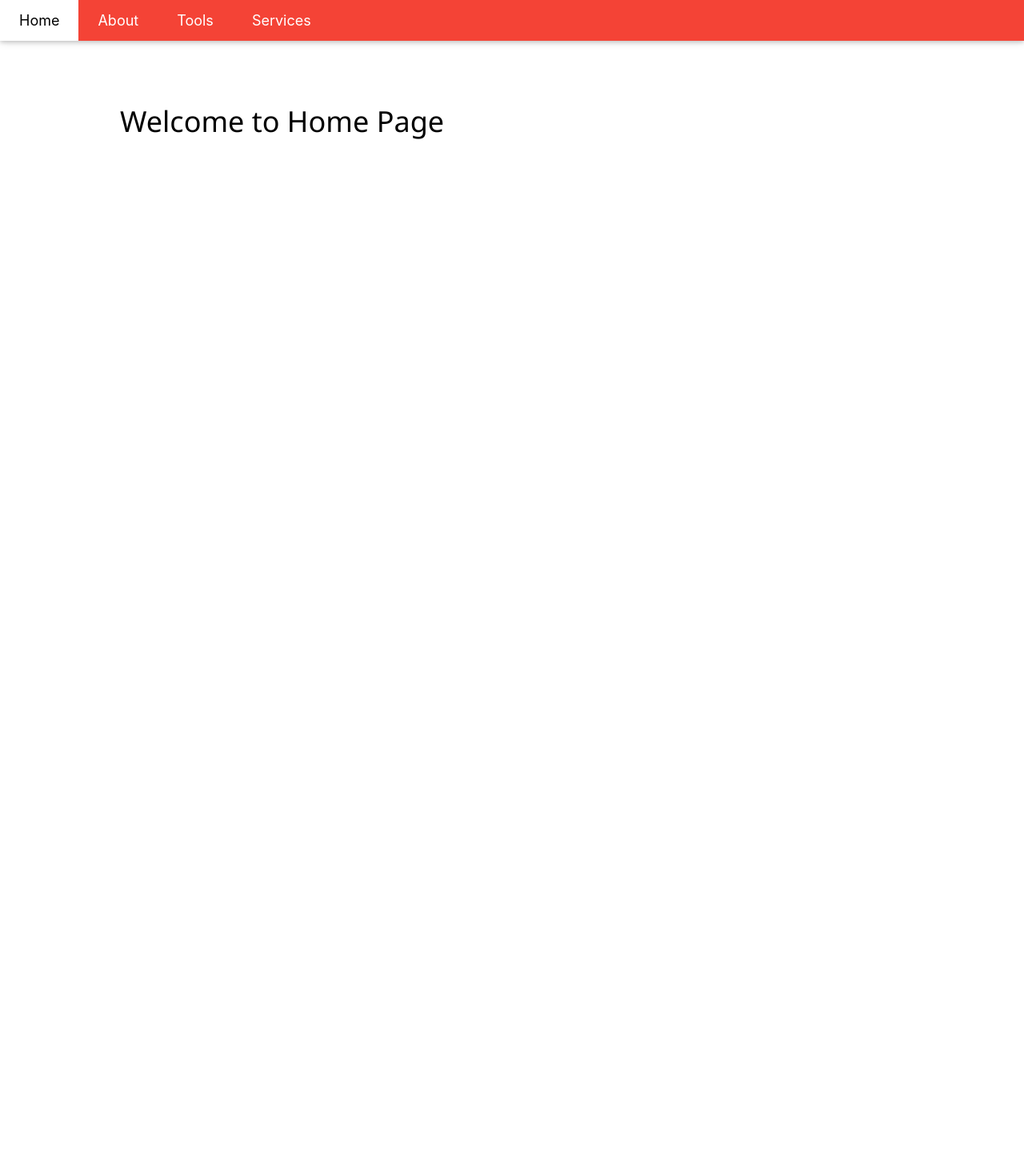
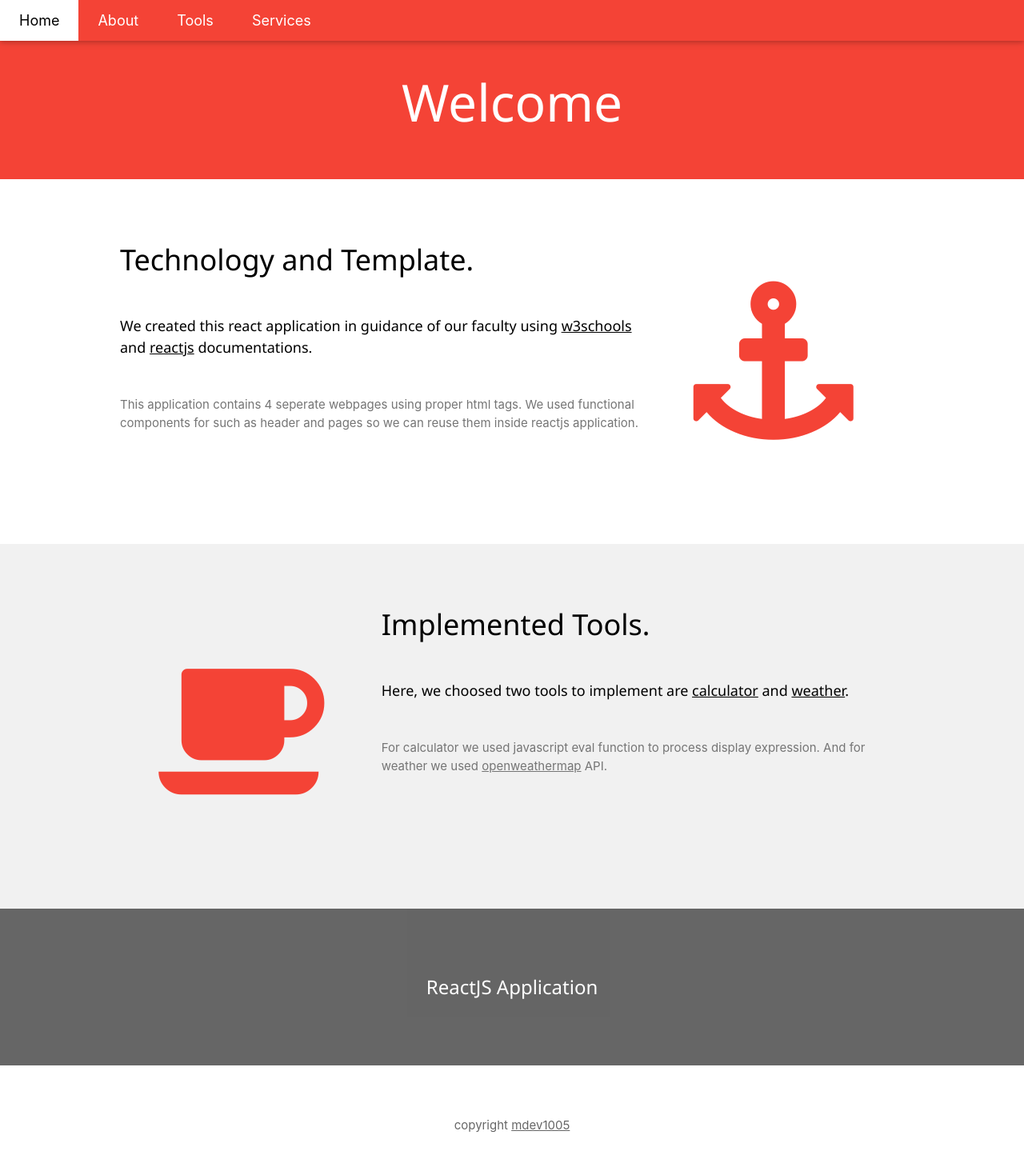
Before and after one commit to mysbtemp1/mdev1005, a React (Create React App) app: page /home in a window 1280 px wide. Shown: the top 1454 px of the page at 80% size. Before the commit the page ends 800 px from the top, so only its background shows below. Built offline with nearby package versions, Linux system fonts and the light colour scheme.

Commit message:
theme layouts

```diff
--- a/src/App.css
+++ b/src/App.css
@@ -1,3 +1,4 @@
+/* Header */
 ul.custom-nav
 {
   list-style-type: none;
@@ -5,13 +6,11 @@ ul.custom-nav
   padding: 0;
   width: 100%;
 }
-
 .custom-nav li
 {
   display: inline;
   float: left;
 }
-
 .custom-nav li a
 {
   text-decoration: none;
@@ -19,78 +18,92 @@ ul.custom-nav
   color: #666;
   padding: 20px 25px;
 }
-
 .custom-nav li a:hover:not(.active)
 {
   background-color: #ddd;
 }
-
 .custom-nav li a.active
 {
   color: white;
   background-color: #04AA6D;
 }
+/* Home */
+.fa-anchor,
+.fa-coffee
+{
+  font-size:200px
+}
 
-
-
-
-#inputs {
-  max-width: 510px;
-  width: auto;
+/* Calculator */
+#inputs
+{
+  width: 343px;
   height: 80px;
   font-size: 50px;
   text-align: right;
   border: 1px solid #eae0e0;
-  margin: 15px;
+  margin: 15px 0;
 }
-
-
-
-
-.button {
-  width: 90px;
+.button
+{
+  width: 57px;
   height: 50px;
   margin:6px;
   font-size: 22px;
   background-color:#F9F9F9;
   border: 1px solid #eae0e0;
 }
-.buttons{
+.buttons
+{
   width: auto;
-  margin: 15px;
+  margin: 15px 0;
 
 }
-.keypadj {
+.keypadj
+{
   display: flex;
   margin-left: auto;
   margin-right: auto;
   padding: 0px;
 
 }
-.keypadi {
+.keypadi
+{
   display: grid;
-  /* grid-template-columns: auto; */
-
   margin: 0px;
   padding: 0px;
 }
-#equal {
+#equal
+{
   height: auto;
   background-color: #4E90FE;
   border: 1px solid #eae0e0;
   color: white;
   font-size: 22px;
 }
-#clear{
+#clear
+{
   border: 1px solid #888181b1;
 }
+.w3-padding-bottom-0
+{
+  padding-bottom: 0 !important;
+  padding-top: 20px !important;
+}
+.w3-padding-top-20
+{
+  padding-top: 0px !important;
+  padding-bottom: 0px !important;
+}
 
-.main{
-    max-width: 700px;
+/* Weather */
+.main
+{
+    width: auto !important;
     margin-top: 25px;
 }
-
-.top{
+.top
+{
     height: 60px;
     background-color: lightgray;
     color: black;
@@ -99,43 +112,43 @@ ul.custom-nav
     display: flex;
     justify-content: space-between;
 }
-
-.header{
+.header
+{
     background-color: lightgray;
     color: black;;
     margin: 10px 0px 0px 10px;
     font-size: 25px;
     font-family: 'Recursive', sans-serif;
 }
-
-.day{
+.day
+{
     padding: 15px;
     color: black;;
     font-family: 'Recursive', sans-serif;
     font-size: 24px;
     font-weight: 600;
 }
-
-.temp{
+.temp
+{
     padding: 15px;
     color: black;;
     font-family: 'Recursive', sans-serif;
     font-size: 18px;
 }
-
-.flex{
+.flex
+{
     display: flex;
     justify-content: space-between;
 }
-
-.sunrise-sunset{
+.sunrise-sunset
+{
     padding: 15px;
     color: black;;
     font-family: 'Recursive', sans-serif;
     font-size: 16px;
 }
-
-.description{
+.description
+{
     padding: 15px;
     color: black;;
     font-family: 'Recursive', sans-serif;
--- a/src/App.js
+++ b/src/App.js
@@ -27,6 +27,7 @@ function App() {
   return (
     <Router>
 
+      <div>
         <div className="w3-top">
           <div className="w3-bar w3-red w3-card w3-left-align w3-large">
             <NavLink className="w3-bar-item w3-button w3-hide-medium w3-hide-large w3-right w3-padding-large w3-hover-white w3-large w-red" title="Toggle Navigation Menu" onClick={ () => openNav()}><i className="fa fa-bars"></i></NavLink>
@@ -42,7 +43,7 @@ function App() {
             <NavLink to="/tools" className="w3-bar-item w3-button w3-padding-large" onClick={ () => closeNav()}>Tools</NavLink>
             <NavLink to="/services" className="w3-bar-item w3-button w3-padding-large" onClick={ () => closeNav()}>Services</NavLink>
           </div>
-
+        </div>
 
         <Routes>
           <Route path="/" element={<Navigate replace to="/home" />} />
--- a/src/components/About.js
+++ b/src/components/About.js
@@ -1,13 +1,12 @@
 import React from 'react';
+import Header, { Footer } from './Theme';
 
 const About = () => {
     return (
-        <div className="w3-row-padding w3-padding-64 w3-container">
-            <div className="w3-content">
-                <div className="w3-twothird">
-                    <h1>This is About Page</h1>
-                </div>
-            </div>
+        <div>
+            <Header headingText='About' />
+
+            <Footer />
         </div>
     );
 };
--- a/src/components/Home.js
+++ b/src/components/Home.js
@@ -1,13 +1,51 @@
 import React from 'react';
+import  Header, { Footer }  from './Theme';
 
 const Home = () => {
     return (
-        <div className="w3-row-padding w3-padding-64 w3-container">
-            <div className="w3-content">
-                <div className="w3-twothird">
-                    <h1>Welcome to Home Page</h1>
+
+        <div>
+            <Header headingText='Welcome' />
+
+            <div className="w3-row-padding w3-padding-64 w3-container">
+                <div className="w3-content">
+                    <div className="w3-twothird">
+                        <h1>Technology and Template.</h1>
+                        <h5 className="w3-padding-32">
+                            We created this react application in guidance of our faculty using&nbsp;
+                            <a href='https://www.w3schools.com/w3css/tryit.asp?filename=tryw3css_templates_start_page' target="_blank">w3schools</a>&nbsp;
+                            and  <a href='https://reactjs.org/' target="_blank">reactjs</a> documentations.
+                        </h5>
+                        <p className="w3-text-grey">
+                            This application contains 4 seperate webpages using proper html tags. We used functional components for such as
+                            header and pages so we can reuse them inside reactjs application.
+                        </p>
+                    </div>
+                    <div className="w3-third w3-center">
+                        <i className="fa fa-anchor w3-padding-64 w3-text-red"></i>
+                    </div>
                 </div>
             </div>
+
+            <div className="w3-row-padding w3-light-grey w3-padding-64 w3-container">
+                <div className="w3-content">
+                    <div className="w3-third w3-center">
+                        <i className="fa fa-coffee w3-padding-64 w3-text-red w3-margin-right"></i>
+                    </div>
+                    <div className="w3-twothird">
+                        <h1>Implemented Tools.</h1>
+                        <h5 className="w3-padding-32">
+                            Here, we choosed two tools to implement are <a href='/tools/calculator'>calculator</a> and <a href='/tools/weather'>weather</a>.
+                        </h5>
+                        <p className="w3-text-grey">
+                            For calculator we used javascript eval function to process display expression. And for weather we used&nbsp;
+                            <a href='https://openweathermap.org/' target="_blank">openweathermap</a> API.
+                        </p>
+                    </div>
+                </div>
+            </div>
+
+            <Footer />
         </div>
     );
 };
--- a/src/components/Services.js
+++ b/src/components/Services.js
@@ -1,14 +1,12 @@
 import React from 'react';
+import Header, { Footer } from './Theme';
 
 const Services = () => {
     return (
+        <div>
+            <Header headingText='Services' />
 
-        <div className="w3-row-padding w3-padding-64 w3-container">
-            <div className="w3-content">
-                <div className="w3-twothird">
-                    <h1>This is Services Page</h1>
-                </div>
-            </div>
+            <Footer />
         </div>
     );
 };
--- /dev/null
+++ b/src/components/Theme.js
@@ -0,0 +1,33 @@
+import React from 'react';
+import styled from 'styled-components';
+
+const Header = ({headingText}) => {
+    return (
+        <HeaderDiv className="w3-container w3-red w3-center">
+            <h1 className="w3-margin w3-jumbo">{headingText}</h1>
+        </HeaderDiv>
+    );
+};
+
+const Footer = () => {
+    return (
+        <div>
+            <div className="w3-container w3-black w3-center w3-opacity w3-padding-64">
+                <h1 className="w3-margin w3-xlarge">
+                    ReactJS Application
+                </h1>
+            </div>
+
+            <footer className="w3-container w3-padding-64 w3-center w3-opacity">
+                copyright <a href="/home">mdev1005</a>
+            </footer>
+        </div>
+    );
+};
+
+export default Header;
+export { Footer };
+
+const HeaderDiv = styled.header`
+    padding: 64px 16px 32px 16px;
+`
--- a/src/components/Tools.js
+++ b/src/components/Tools.js
@@ -1,12 +1,17 @@
 import React from 'react';
+import Header from './Theme';
+import { Footer } from './Theme';
 import {Route, Link, Routes} from 'react-router-dom';
 
 const Tools = () => {
     return (
-        <div className="w3-row-padding w3-padding-64 w3-container">
+
+        <div>
+            <Header headingText='Tools' />
+
+            <div className="w3-row-padding w3-padding-64 w3-padding-bottom-0 w3-container">
                 <div className="w3-content">
                     <div className="w3-twothird">
-                    <h1>This is Tools Page</h1>
                         <ul>
                             <li>
                                 <Link to="/tools/calculator">Calculator</Link>
@@ -18,6 +23,11 @@ const Tools = () => {
                     </div>
                 </div>
             </div>
+
+            {window.location.pathname === '/tools' &&
+                <Footer />
+            }
+        </div>
     );
 };
 
--- a/src/components/Tools/Calculator.js
+++ b/src/components/Tools/Calculator.js
@@ -1,5 +1,6 @@
 import React from 'react';
-import {Link} from 'react-router-dom';
+import Tools from '../Tools';
+import { Footer } from '../Theme';
 
 function calc(e)
 {
@@ -26,10 +27,14 @@ function calc(e)
 const Calculator = () => {
 
     return (
-        <div className="w3-row-padding w3-padding-64 w3-container">
+
+        <div>
+            <Tools />
+
+            <div className="w3-row-padding w3-padding-64 w3-container w3-padding-top-20">
                 <div className="w3-content">
                     <div className="w3-twothird">
-                    <h1>Calculator Application</h1>
+                        <h1>Calculator</h1>
                         <div>
                             <div type="text" id="inputs"></div>
                         </div>
@@ -71,6 +76,9 @@ const Calculator = () => {
                     </div>
                 </div>
             </div>
+
+            <Footer />
+        </div>
     );
 };
 
--- a/src/components/Tools/Weather.js
+++ b/src/components/Tools/Weather.js
@@ -1,4 +1,6 @@
 import React, { useEffect, useState } from "react";
+import Tools from '../Tools';
+import { Footer } from '../Theme';
 import moment from 'moment';
 
 const Weather = () => {
@@ -6,7 +8,7 @@ const Weather = () => {
     const [lat, setLat] = useState([]);
     const [long, setLong] = useState([]);
     const [data, setData] = useState([]);
-    let runTyping, typing = 0, message;
+    let runTyping, typing = 0;
 
     useEffect(() => {
         const fetchData = async () => {
@@ -60,13 +62,17 @@ const Weather = () => {
     }
 
     return (
-        <div className="w3-row-padding w3-padding-64 w3-container">
+
+        <div>
+            <Tools />
+
+            <div className="w3-row-padding w3-padding-64 w3-container w3-padding-top-20">
                 <div className="w3-content">
                     <div className="w3-twothird">
-                    <h1>Weather Application</h1>
+                        <h1>Weather</h1>
                         <a href="#" onClick={ () => GetWeatherData('current', lat, long) }>My Location</a>
                         <br/>
-                    <input id="search" onKeyUp={ () => GetWeatherData(null) } />
+                        <input id="search" onKeyUp={ () => GetWeatherData(null) } title="city" placeholder="Enter city ..." />
 
                         <div className="main">
 
@@ -92,13 +98,16 @@ const Weather = () => {
                                         </div>
                                     </div>
                                 ) :
-                            ( <div>{data.message}</div>)
+                                ( <div>{data.message ? data.message : 'Please wait ...'}</div>)
                             }
 
                         </div>
                     </div>
                 </div>
             </div>
+
+            <Footer />
+        </div>
     );
 };
 
```
Lines whose indentation alone changed are shown as unchanged.
